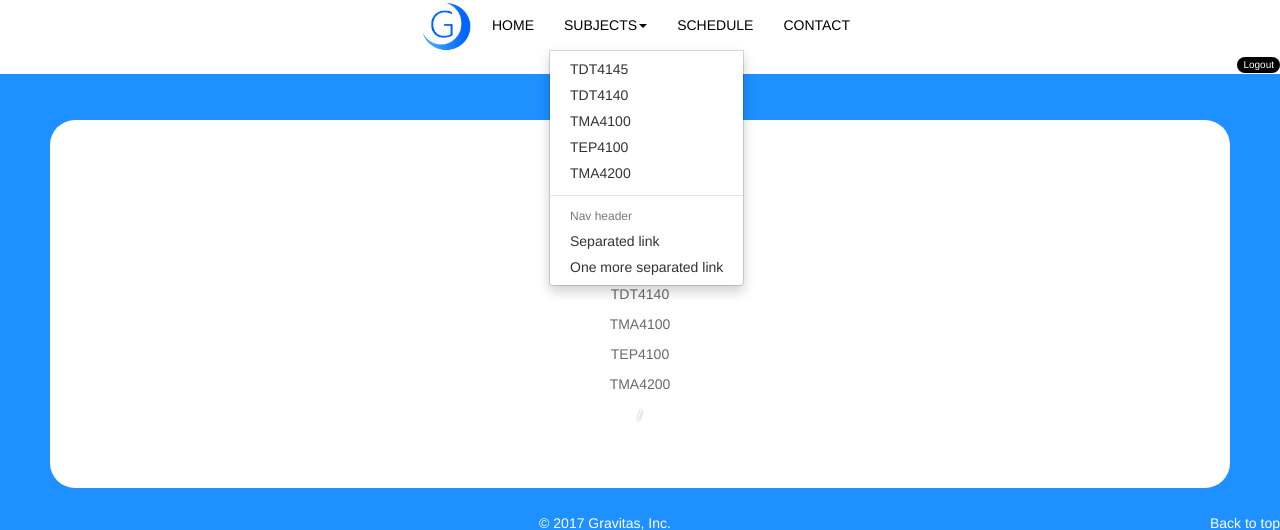
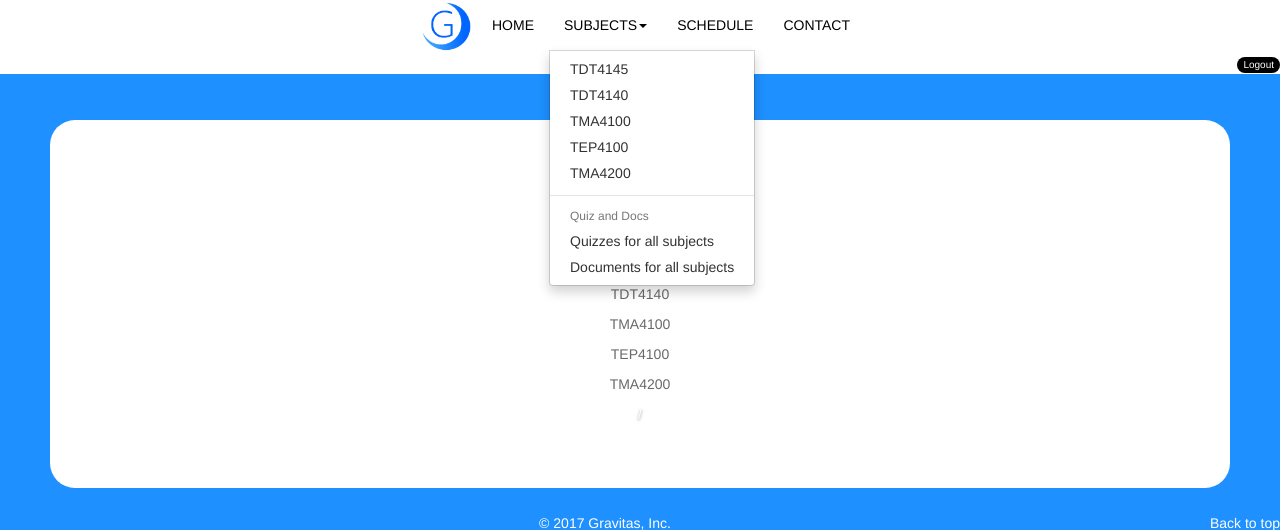
Before and after one commit to Sirikam/Gravitas, a Django app: page /courses/ in a window 1280 px wide, after a click on "SUBJECTS". Shown: the top 530 px of the page. Run offline with Django 3.2, Linux system fonts and the light colour scheme; data comes from the database, SQL or seed files in the repository; parts of the project's set-up code (start-up, migrations or seed data) failed here and were passed over; some libraries are stand-ins or nearby versions.

Commit message:
Added quiz and cocs links under subjects in navbar

```diff
--- a/templates/staticpages/navbar.html
+++ b/templates/staticpages/navbar.html
@@ -46,9 +46,9 @@
                       {% endfor %}
 
                     <li role="separator" class="divider"></li>
-                    <li class="dropdown-header">Nav header</li>
-                    <li><a href="#">Separated link</a></li>
-                    <li><a href="#">One more separated link</a></li>
+                    <li class="dropdown-header">Quiz and Docs</li>
+                    <li><a href="{% url 'quiz:quiz_categories' %}">Quizzes for all subjects</a></li>
+                    <li><a href="{% url 'documents:index' %}">Documents for all subjects</a></li>
                   </ul>
                 </li>
                 <li><a href="{% url 'staticpages:schedule' %}">SCHEDULE</a></li>
```
